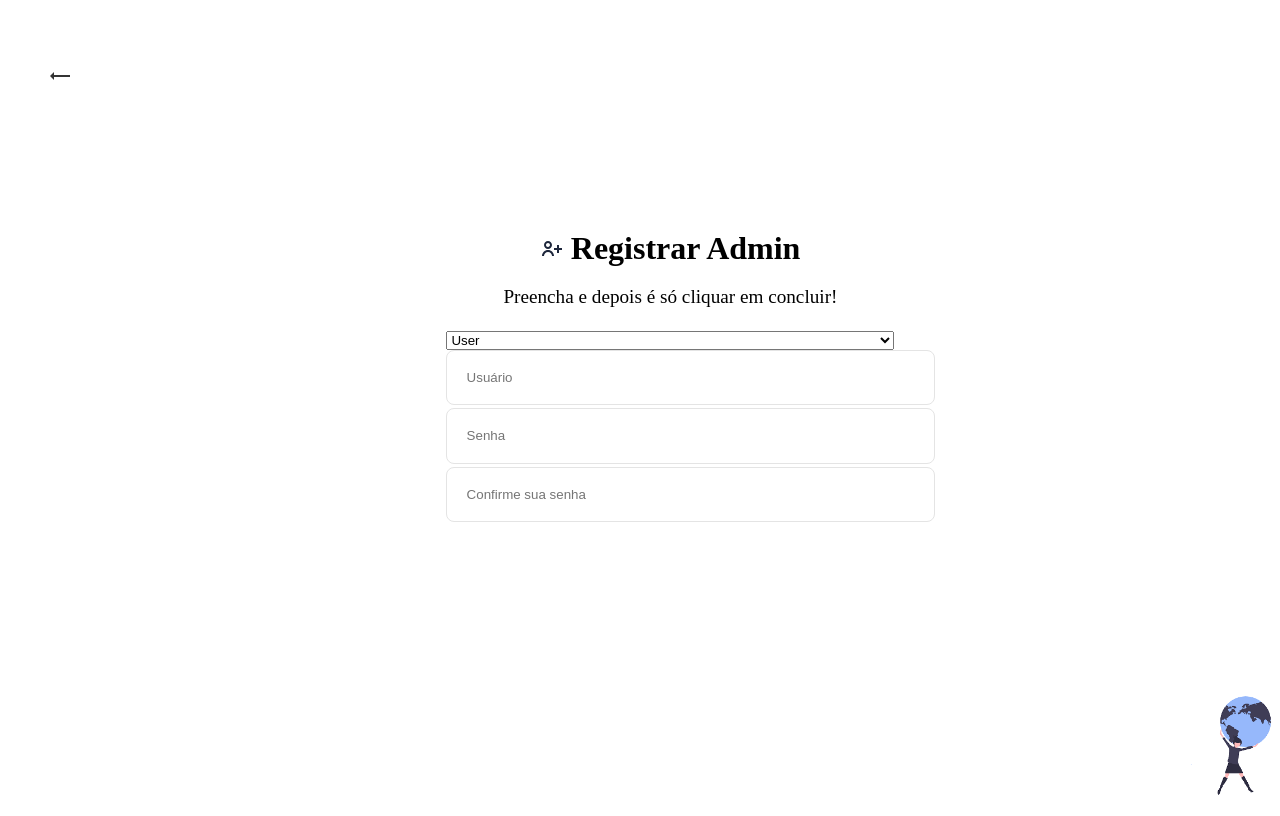
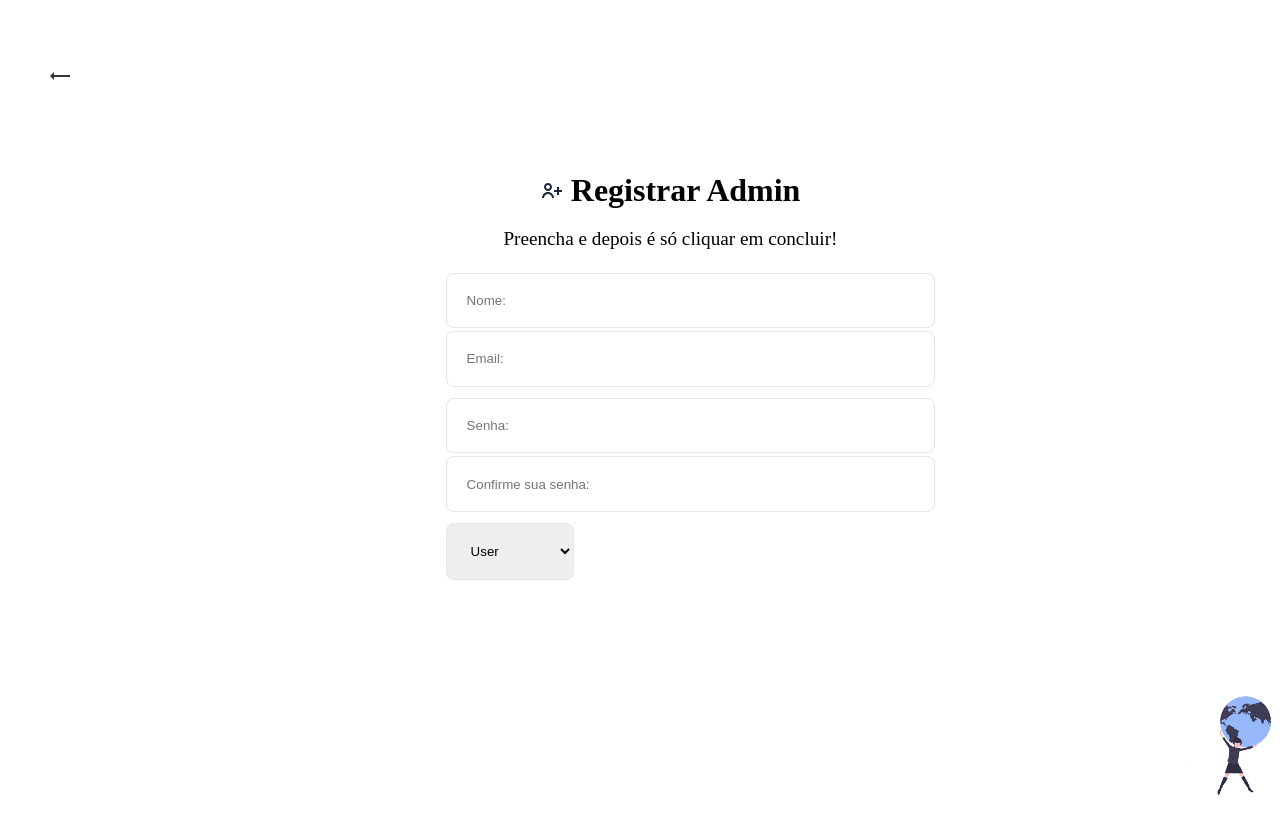
Before and after one commit to brunoabunai/cors-site, a PHP site: template Views/register.php in a window 1280 px wide. Run offline with PHP 8.4, Linux system fonts and the light colour scheme; the template is opened without the code that fills it: most values are stand-ins (such as "Sample title", 1, 10 or a date in 2020).

Commit message:
change register.php

```diff
--- a/Views/register.php
+++ b/Views/register.php
@@ -37,6 +37,13 @@
 
       <form name="form_register" action="./submitAdmin" method="POST">
 
+
+
+        <input type="text" name="reg_name" placeholder="Nome:" value="<?php echo isset($_SESSION['reg_name']) ? $_SESSION['reg_name'] : ''; ?>" />
+        <input type="email" name="reg_name" placeholder="Email:" value="<?php echo isset($_SESSION['reg_name']) ? $_SESSION['reg_name'] : ''; ?>" />
+        <input title="true" class="firstPassword" type="password" name="reg_password" placeholder="Senha:" value="<?php echo isset($_SESSION['reg_password']) ? $_SESSION['reg_password'] : ''; ?>" />
+        <input title="true" type="password" name="reg_confirmPassword" placeholder="Confirme sua senha:" value="<?php echo isset($_SESSION['reg_confirmPassword']) ? $_SESSION['reg_confirmPassword'] : ''; ?>" />
+
         <select name="typ_reg">
           <option value="1" selected="selected">User</option>
 
@@ -52,9 +59,6 @@
 
         </select>
 
-        <input type="text" name="reg_name" placeholder="Usuário" value="<?php echo isset($_SESSION['reg_name']) ? $_SESSION['reg_name'] : ''; ?>" />
-        <input type="password" name="reg_password" placeholder="Senha" value="<?php echo isset($_SESSION['reg_password']) ? $_SESSION['reg_password'] : ''; ?>" />
-        <input type="password" name="reg_confirmPassword" placeholder="Confirme sua senha" value="<?php echo isset($_SESSION['reg_confirmPassword']) ? $_SESSION['reg_confirmPassword'] : ''; ?>" />
         <input type="submit" class="btn-register opacty-button" value="Concluir">
       </form>
 
--- a/styles/register.css
+++ b/styles/register.css
@@ -76,11 +76,15 @@ body {
   width: 100%;
 }
 
-.portable-page .main form input {
+.portable-page .main form input,.portable-page .main form select {
   border: 0;
 }
 
-.portable-page .main form input[type=text], .main form input[type=password] {
+.portable-page .main form input{
+  font-weight: 400;
+}
+
+.portable-page .main form select,.portable-page .main form input[type=text],.portable-page .main form input[type=email], .main form input[type=password] {
   border: 0.1rem solid #e4e4e4;
   margin-bottom: 0.2rem;
   width: 100%;
@@ -90,7 +94,16 @@ body {
   font-weight: 500;
 }
 
-.portable-page .main form input[type=text]:focus, .main form input[type=password]:focus {
+.portable-page .main form .firstPassword{
+  margin-top: 0.5rem;
+}
+
+.portable-page .main form select{
+  max-width: 8rem;
+  margin-top: 0.5rem;
+}
+
+.portable-page .main form input[type=text]:focus,.portable-page .main form input[type=email]:focus, .main form input[type=password]:focus {
   background-color: #fbfbfb;
 }
 
@@ -197,7 +210,7 @@ body {
     top: 4rem;
     left: 3rem;
   }
-  .portable-page .main form input[type=text], .main form input[type=password] {
+  .portable-page .main form input[type=text], .main form input[type=password], .main form input[type=email] {
     border: 0.1rem solid #e4e4e4;
   }
   .bt-ops {
```
